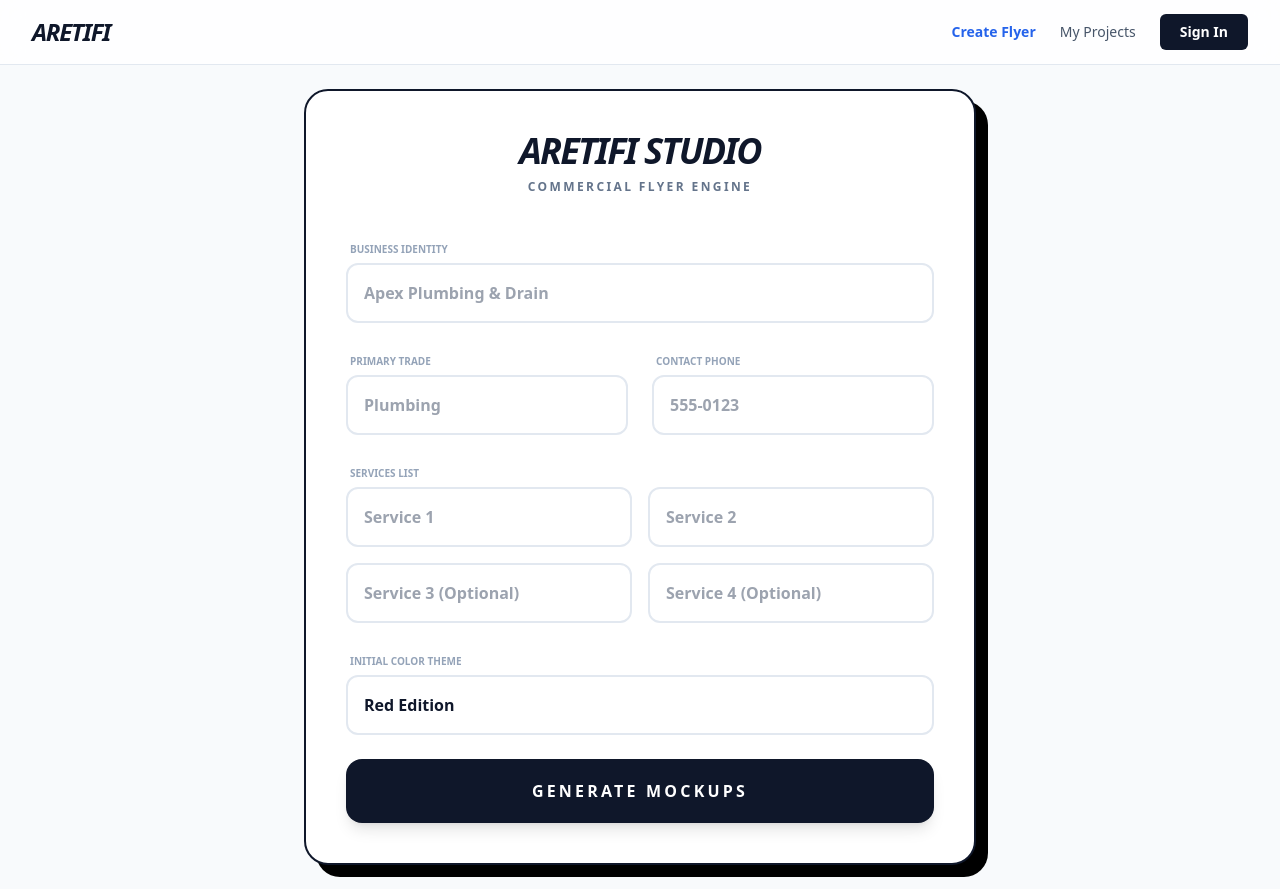
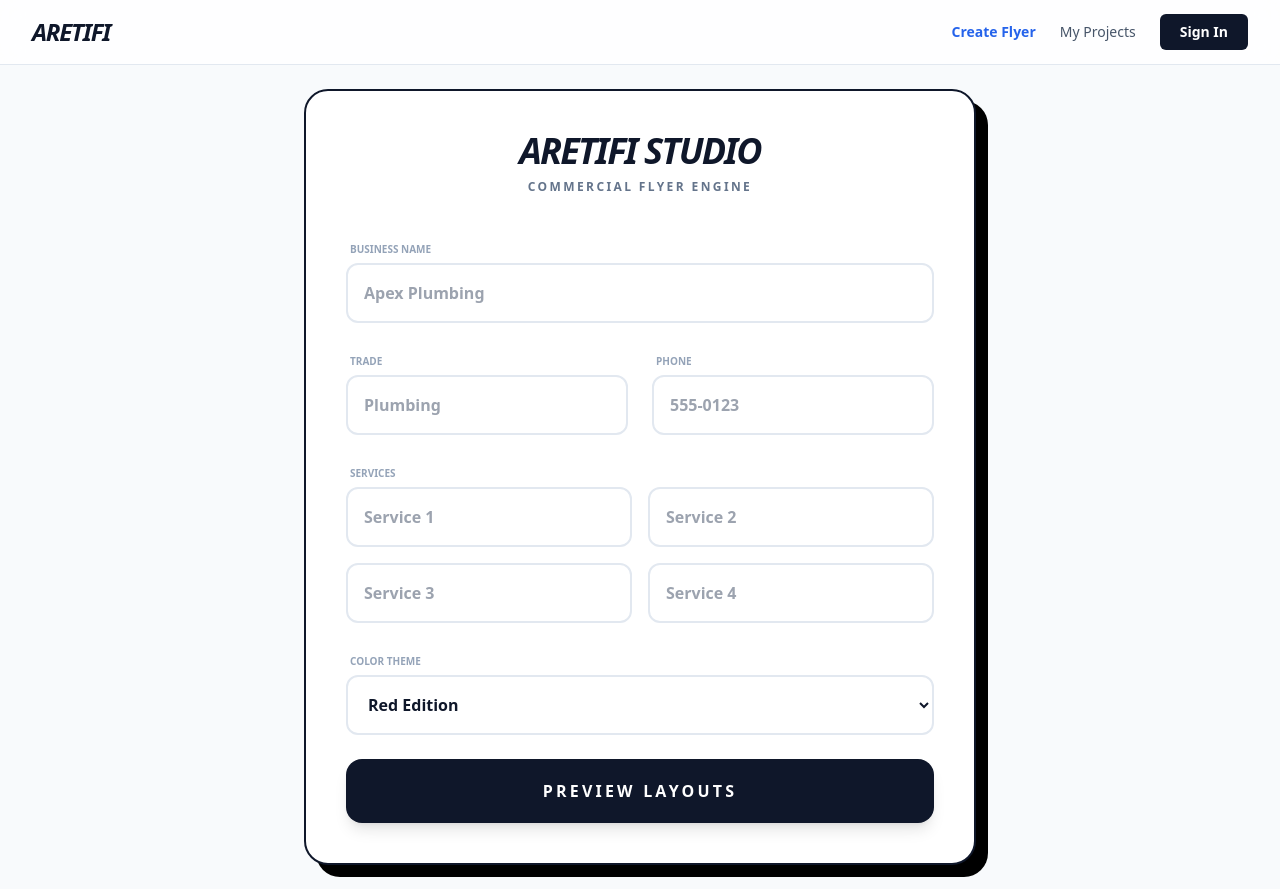
Before and after one commit to jakejmanley-collab/local-service-ads, a Next.js app: page /preview in a window 1280 px wide. Built offline with nearby package versions, Linux system fonts and the light colour scheme.

Commit message:
Update page.tsx

```diff
--- a/app/preview/page.tsx
+++ b/app/preview/page.tsx
@@ -6,7 +6,10 @@ import Papa from 'papaparse';
 
 const THEME_COLORS = ['red', 'blue', 'gold', 'green', 'purple'];
 const tradePhotos: Record<string, string[]> = {
-  plumbing: ['https://images.unsplash.com/photo-1585704032915-c3400ca199e7?auto=format&fit=crop&w=1200&q=90']
+  plumbing: [
+    'https://images.unsplash.com/photo-1585704032915-c3400ca199e7?auto=format&fit=crop&w=1200&q=90',
+    'https://images.unsplash.com/photo-1607472586893-edb57cbce4ea?auto=format&fit=crop&w=1200&q=90'
+  ]
 };
 
 const parseZone = (csvString: any) => {
@@ -29,9 +32,9 @@ const MasterTemplate = ({ id, data, configKey, rawDatabase }: any) => {
   const rawConfig = rawDatabase[configKey];
   if (!rawConfig) return null;
 
-  const photo = parseZone(rawConfig['Photo Hole']);
-  const photo2 = parseZone(rawConfig['Photo Hole 2']);
   const zones = {
+    photo: parseZone(rawConfig['Photo Hole']),
+    photo2: parseZone(rawConfig['Photo Hole 2']),
     headerTop: parseZone(rawConfig['Header Top']),
     headerBottom: parseZone(rawConfig['Header Bottom']),
     phone: parseZone(rawConfig['Phone']),
@@ -50,13 +53,25 @@ const MasterTemplate = ({ id, data, configKey, rawDatabase }: any) => {
     <div id={id} className="relative w-full bg-white shadow-2xl overflow-hidden rounded-sm">
       <svg viewBox="0 0 1080 1080" className="w-full h-auto" xmlns="http://www.w3.org/2000/svg">
         <image href={`/${configKey}.png`} x="0" y="0" width="1080" height="1080" />
-        {photo && (
-          <foreignObject x={photo.x} y={photo.y} width={photo.width} height={photo.height}>
+
+        {/* MAIN PHOTO */}
+        {zones.photo && (
+          <foreignObject x={zones.photo.x} y={zones.photo.y} width={zones.photo.width} height={zones.photo.height}>
             <div style={{ width: '100%', height: '100%', ...clip }}>
               <img src={tradePhotos.plumbing[0]} style={{ width: '100%', height: '100%', objectFit: 'cover' }} crossOrigin="anonymous" />
             </div>
           </foreignObject>
         )}
+
+        {/* SECOND PHOTO HOLE */}
+        {zones.photo2 && (
+          <foreignObject x={zones.photo2.x} y={zones.photo2.y} width={zones.photo2.width} height={zones.photo2.height}>
+            <div style={{ width: '100%', height: '100%', ...clip }}>
+              <img src={tradePhotos.plumbing[1] || tradePhotos.plumbing[0]} style={{ width: '100%', height: '100%', objectFit: 'cover' }} crossOrigin="anonymous" />
+            </div>
+          </foreignObject>
+        )}
+
         {[
           { conf: zones.headerTop, text: firstWord },
           { conf: zones.headerBottom, text: remainingWords },
@@ -96,16 +111,16 @@ export default function PreviewPage() {
           <div className="flex flex-col md:flex-row justify-between items-center mb-12 gap-6 bg-white p-6 border-2 border-slate-900 rounded-2xl shadow-[4px_4px_0px_0px_rgba(0,0,0,1)]">
             <button onClick={() => setShowPreview(false)} className="bg-slate-100 font-bold py-2 px-6 rounded-lg border border-slate-200 hover:bg-slate-200 transition-colors">← Back to Form</button>
             <div className="flex items-center gap-4">
-               <span className="text-xs font-black uppercase text-slate-400 tracking-widest">Switch Theme:</span>
+               <span className="text-xs font-black uppercase text-slate-400 tracking-widest">Theme:</span>
                <select value={formData.themeColor} onChange={(e) => setFormData({...formData, themeColor: e.target.value})} className="bg-slate-900 text-white font-bold py-2 px-6 rounded-lg outline-none cursor-pointer">
-                {THEME_COLORS.map(c => <option key={c} value={c}>{c.toUpperCase()} EDITION</option>)}
+                {THEME_COLORS.map(c => <option key={c} value={c}>{c.toUpperCase()}</option>)}
               </select>
             </div>
           </div>
           <div className="grid grid-cols-1 lg:grid-cols-3 gap-10">
             {['circle', 'square', 'hex'].map(shape => {
               const key = `${shape}-${formData.themeColor}`;
-              return rawDatabase[key] && <div key={shape} className="flex flex-col gap-6 group">
+              return rawDatabase[key] && <div key={shape} className="flex flex-col gap-6">
                 <MasterTemplate id={`f-${shape}`} data={parsedData} configKey={key} rawDatabase={rawDatabase} />
                 <button onClick={async () => {
                   const el = document.getElementById(`f-${shape}`);
@@ -116,7 +131,7 @@ export default function PreviewPage() {
                     link.href = url;
                     link.click();
                   }
-                }} className="w-full bg-slate-900 text-white font-black py-5 rounded-xl uppercase tracking-widest hover:bg-blue-600 transition-all shadow-lg active:translate-y-1">
+                }} className="w-full bg-slate-900 text-white font-black py-5 rounded-xl uppercase tracking-widest hover:bg-blue-600 transition-all shadow-lg active:translate-y-1 text-center">
                   Download {shape}
                 </button>
               </div>
@@ -137,40 +152,40 @@ export default function PreviewPage() {
 
         <form onSubmit={(e) => { e.preventDefault(); setShowPreview(true); }} className="space-y-6">
           <div className="space-y-1">
-            <label className="text-[10px] font-black uppercase text-slate-400 ml-1">Business Identity</label>
-            <input required placeholder="Apex Plumbing & Drain" className="w-full border-2 border-slate-200 p-4 rounded-xl font-bold focus:border-slate-900 outline-none transition-colors" onChange={e => setFormData({...formData, businessName: e.target.value})} />
+            <label className="text-[10px] font-black uppercase text-slate-400 ml-1">Business Name</label>
+            <input required placeholder="Apex Plumbing" className="w-full border-2 border-slate-200 p-4 rounded-xl font-bold focus:border-slate-900 outline-none" onChange={e => setFormData({...formData, businessName: e.target.value})} />
           </div>
 
           <div className="grid grid-cols-2 gap-6">
             <div className="space-y-1">
-              <label className="text-[10px] font-black uppercase text-slate-400 ml-1">Primary Trade</label>
-              <input required placeholder="Plumbing" className="w-full border-2 border-slate-200 p-4 rounded-xl font-bold focus:border-slate-900 outline-none transition-colors" onChange={e => setFormData({...formData, field: e.target.value})} />
+              <label className="text-[10px] font-black uppercase text-slate-400 ml-1">Trade</label>
+              <input required placeholder="Plumbing" className="w-full border-2 border-slate-200 p-4 rounded-xl font-bold focus:border-slate-900 outline-none" onChange={e => setFormData({...formData, field: e.target.value})} />
             </div>
             <div className="space-y-1">
-              <label className="text-[10px] font-black uppercase text-slate-400 ml-1">Contact Phone</label>
-              <input required placeholder="555-0123" className="w-full border-2 border-slate-200 p-4 rounded-xl font-bold focus:border-slate-900 outline-none transition-colors" onChange={e => setFormData({...formData, phone: e.target.value})} />
+              <label className="text-[10px] font-black uppercase text-slate-400 ml-1">Phone</label>
+              <input required placeholder="555-0123" className="w-full border-2 border-slate-200 p-4 rounded-xl font-bold focus:border-slate-900 outline-none" onChange={e => setFormData({...formData, phone: e.target.value})} />
             </div>
           </div>
 
           <div className="space-y-1">
-            <label className="text-[10px] font-black uppercase text-slate-400 ml-1">Services List</label>
+            <label className="text-[10px] font-black uppercase text-slate-400 ml-1">Services</label>
             <div className="grid grid-cols-2 gap-4">
-              <input required placeholder="Service 1" className="w-full border-2 border-slate-200 p-4 rounded-xl font-bold focus:border-slate-900 outline-none transition-colors" onChange={e => setFormData({...formData, service1: e.target.value})} />
-              <input required placeholder="Service 2" className="w-full border-2 border-slate-200 p-4 rounded-xl font-bold focus:border-slate-900 outline-none transition-colors" onChange={e => setFormData({...formData, service2: e.target.value})} />
-              <input placeholder="Service 3 (Optional)" className="w-full border-2 border-slate-200 p-4 rounded-xl font-bold focus:border-slate-900 outline-none transition-colors" onChange={e => setFormData({...formData, service3: e.target.value})} />
-              <input placeholder="Service 4 (Optional)" className="w-full border-2 border-slate-200 p-4 rounded-xl font-bold focus:border-slate-900 outline-none transition-colors" onChange={e => setFormData({...formData, service4: e.target.value})} />
+              <input required placeholder="Service 1" className="w-full border-2 border-slate-200 p-4 rounded-xl font-bold" onChange={e => setFormData({...formData, service1: e.target.value})} />
+              <input required placeholder="Service 2" className="w-full border-2 border-slate-200 p-4 rounded-xl font-bold" onChange={e => setFormData({...formData, service2: e.target.value})} />
+              <input placeholder="Service 3" className="w-full border-2 border-slate-200 p-4 rounded-xl font-bold" onChange={e => setFormData({...formData, service3: e.target.value})} />
+              <input placeholder="Service 4" className="w-full border-2 border-slate-200 p-4 rounded-xl font-bold" onChange={e => setFormData({...formData, service4: e.target.value})} />
             </div>
           </div>
 
           <div className="space-y-1">
-            <label className="text-[10px] font-black uppercase text-slate-400 ml-1">Initial Color Theme</label>
-            <select value={formData.themeColor} onChange={(e) => setFormData({...formData, themeColor: e.target.value})} className="w-full border-2 border-slate-200 p-4 rounded-xl font-bold bg-white focus:border-slate-900 outline-none appearance-none cursor-pointer">
+            <label className="text-[10px] font-black uppercase text-slate-400 ml-1">Color Theme</label>
+            <select value={formData.themeColor} onChange={(e) => setFormData({...formData, themeColor: e.target.value})} className="w-full border-2 border-slate-200 p-4 rounded-xl font-bold bg-white focus:border-slate-900 outline-none">
               {THEME_COLORS.map(c => <option key={c} value={c}>{c.charAt(0).toUpperCase() + c.slice(1)} Edition</option>)}
             </select>
           </div>
 
           <button type="submit" className="w-full bg-slate-900 text-white font-black py-5 rounded-2xl uppercase tracking-[0.2em] shadow-lg hover:bg-slate-800 transition-all active:translate-y-1 mt-4">
-            Generate Mockups
+            Preview Layouts
           </button>
         </form>
       </div>
```
